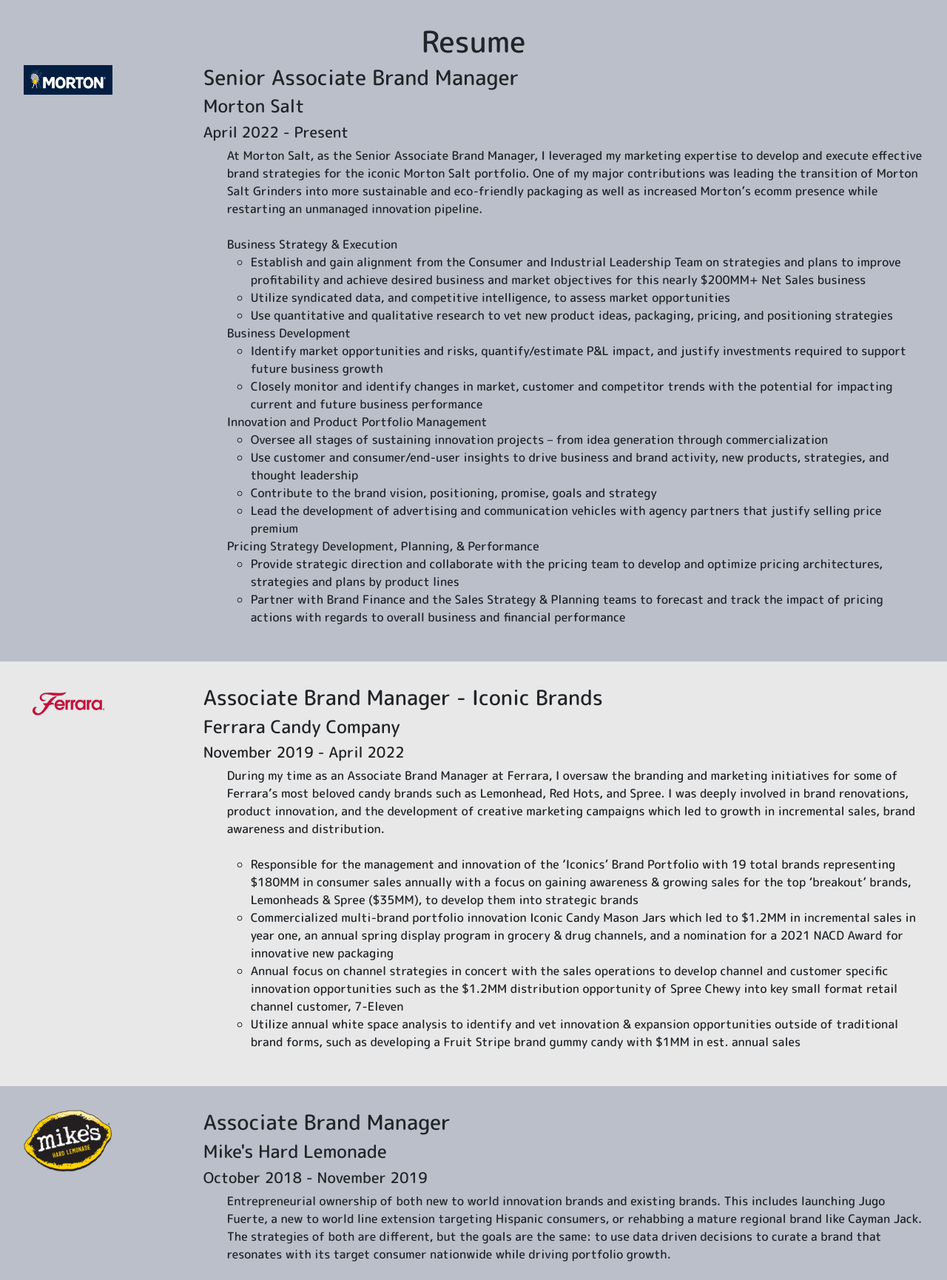
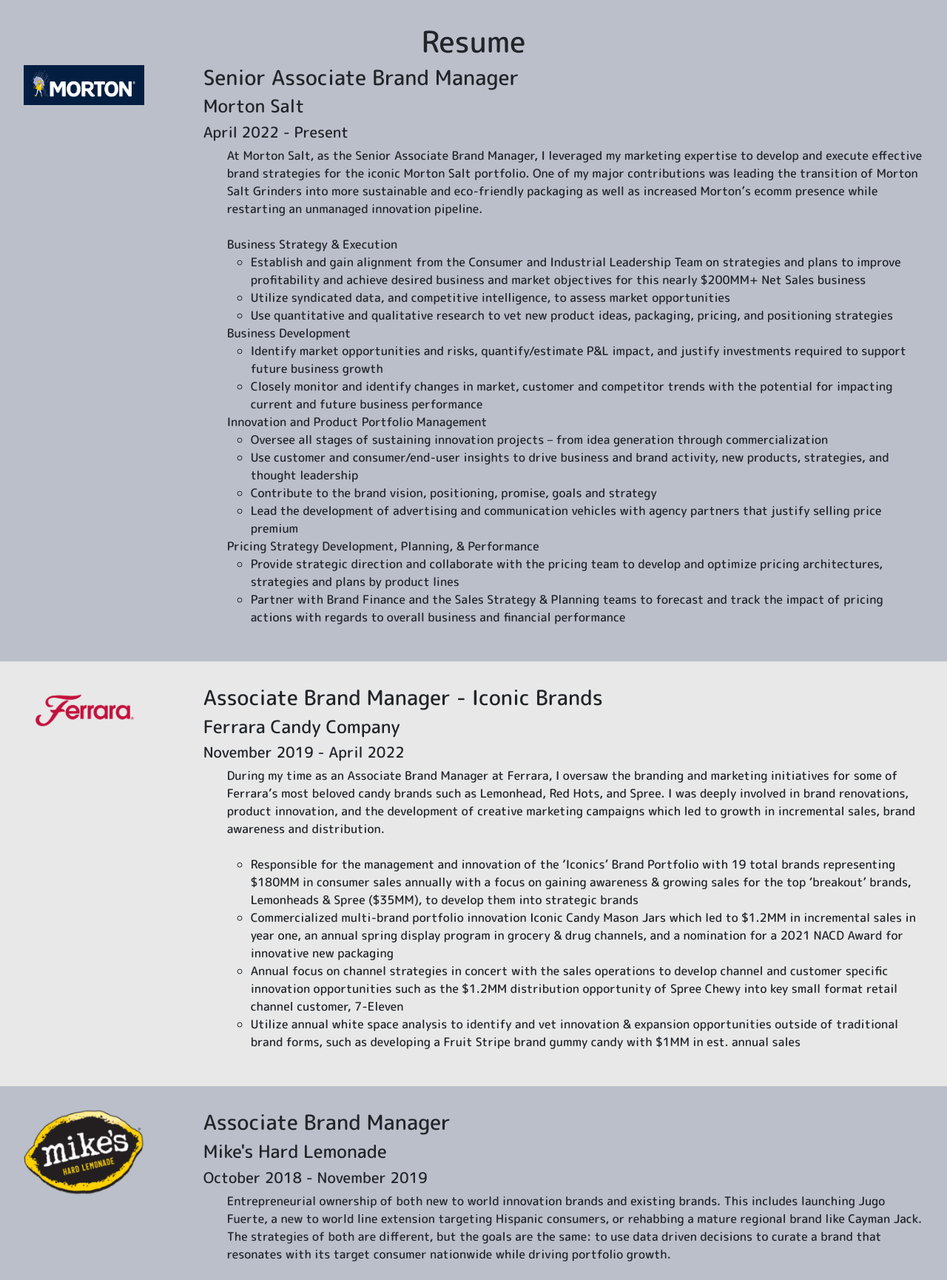
Before and after one commit to vparrello/KallasWebsite, a Flask app: page /Resume in a window 1280 px wide. Shown: the part 190-1920 px from the top of the page at 74% size. Run offline with Flask 3, Linux system fonts and the light colour scheme; some libraries are stand-ins or nearby versions.

Commit message:
Add files via upload

```diff
--- a/static/css/styles.css
+++ b/static/css/styles.css
@@ -142,8 +142,8 @@
 }
 
 .resumepic {
-    max-width: 200px;
-    padding-right: 5em
+    max-width: 275px;
+    padding-right: 7em
 }
 
 .resumedesc {
```
